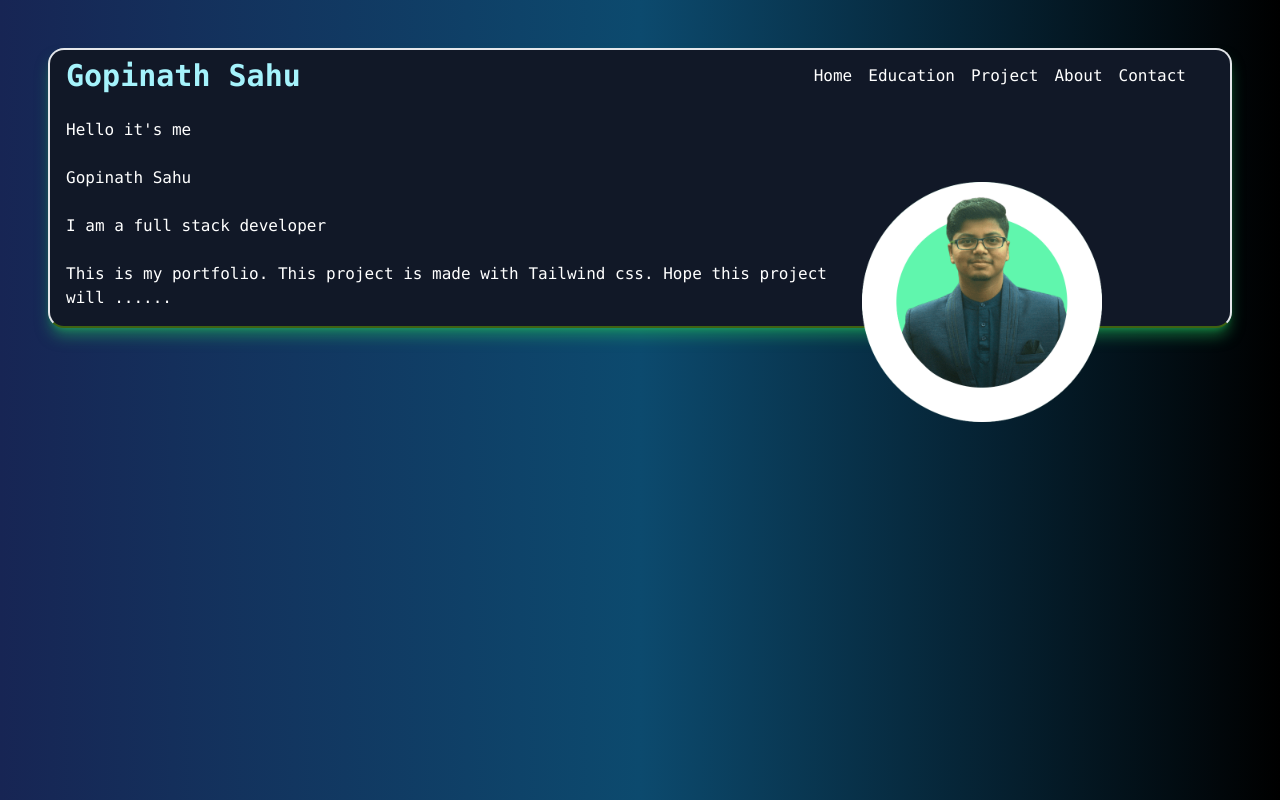
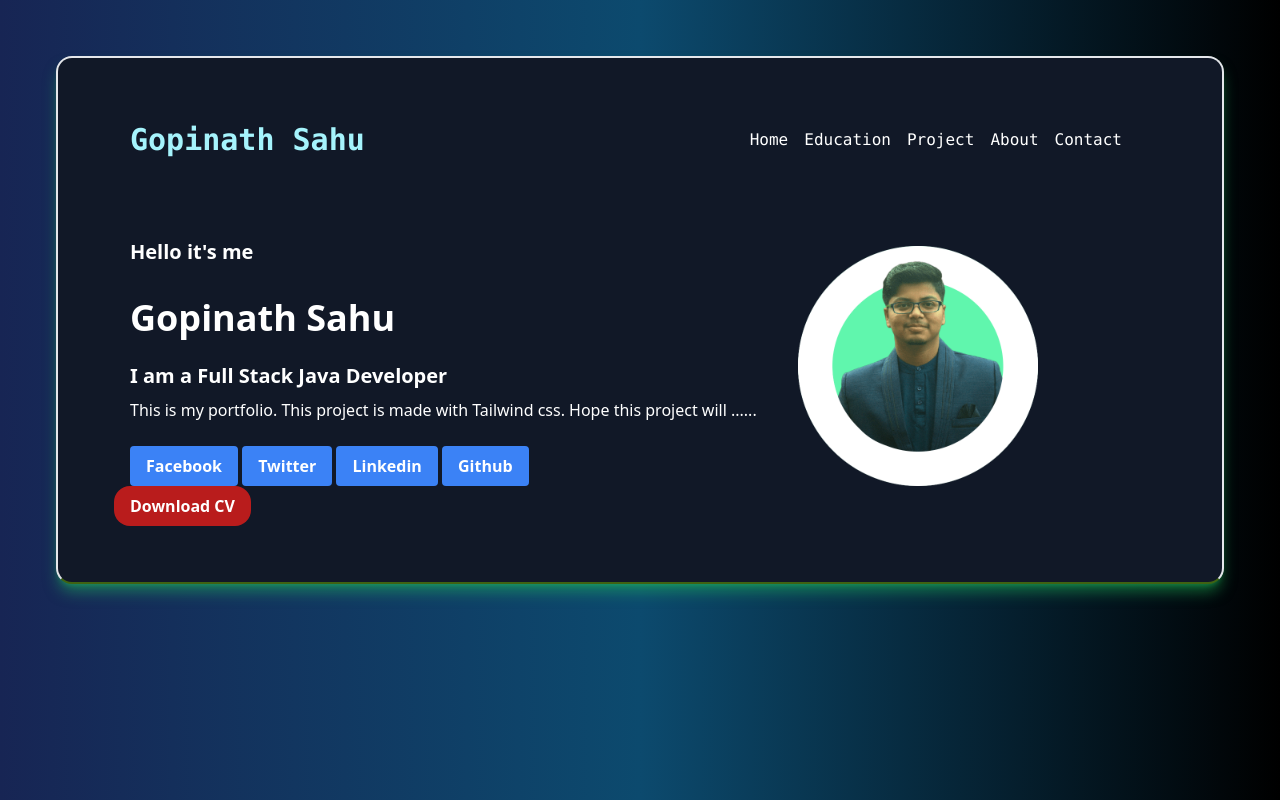
Before and after one commit to gnsgns6/Portfolio, a website: page index.html in a window 1280 px wide. Drawn offline with nearby package versions, Linux system fonts and the light colour scheme.

Commit message:
Buttons Created

```diff
--- a/index.html
+++ b/index.html
@@ -7,7 +7,9 @@
 </head>
 <body class="bg-gradient-to-r from-blue-950 via-sky-900 to-black">
 
-<div class="box-content m-12 bg-gray-900 rounded-2xl shadow-lg shadow-green-500/50 border-solid border-2 border-b-lime-800"> <!--or box editing-->
+<div class="box-content m-14 bg-gray-900 rounded-2xl shadow-lg shadow-green-500/50 border-solid border-2 border-b-lime-800">
+    <!--or box editing-->
+    <div class="p-14">                  <!--spacing after box editing-->
 
         <nav class="text-white px-4 py-2 flex justify-between items-center rounded-2xl  ">
 
@@ -25,13 +27,32 @@
         <div class="flex float-right">
             <img src="/src/profile.png" alt="pic" height="300" width="300" class="w-60 h-60 mr-32 ml-auto mt-20 ">
         </div>
-  <div class="text-white p-4 font-mono">
-    <h5>Hello it's me</h5><br>
-    <h1>Gopinath Sahu</h1><br>
-    <h5>I am a full stack developer</h5><br>
-    <p>This is my portfolio. This project is made with Tailwind css. Hope this project will ......</p>
+        <div class="text-white p-4 font-extrabold">
+            <br><br>
+            <h5 class="text-xl py-2">Hello it's me</h5>
+            <h1 class="text-4xl py-6">Gopinath Sahu</h1>
+            <h5 class="text-xl" py-2>I am a Full Stack Java Developer</h5>
+            <p class="font-normal py-2">This is my portfolio. This project is made with Tailwind css. Hope this project
+                will ......</p>
         </div>
-
+        <div class="ml-4">
+            <button type="button" name="fb"
+                    class="bg-blue-500 hover:bg-blue-700 text-white font-bold py-2 px-4 rounded">Facebook
+            </button>
+            <button type="button" name="tw"
+                    class="bg-blue-500 hover:bg-blue-700 text-white font-bold py-2 px-4 rounded">Twitter
+            </button>
+            <button type="button" name="li"
+                    class="bg-blue-500 hover:bg-blue-700 text-white font-bold py-2 px-4 rounded">Linkedin
+            </button>
+            <button type="button" name="git"
+                    class="bg-blue-500 hover:bg-blue-700 text-white font-bold py-2 px-4 rounded">Github
+            </button>
+        </div>
+        <button type="button" name="cv"
+                class="bg-red-700 hover:bg-green-700 text-white font-bold py-2 px-4 rounded-2xl">Download CV
+        </button>
+    </div>
 </div>
 </body>
 </html>
--- a/style.css
+++ /dev/null
@@ -1,33 +0,0 @@
-nav .header{
-    float: left;
-    color: cyan;
-}
-body{
-    background-image: linear-gradient(to right, #000000, #130007, #1b0012, #20001d, #1f0029, #200238, #1c0448, #0d085a, #0f0a71, #120b88, #160ba0, #1a0bb9);
-}
-ul{
-    list-style-type: none;
-    text-align: right;
-    padding: 12px;
-}
-li{
-    display: inline;
-    padding: 8px;
-    font-family: "Comic Sans MS";
-}
-a{
-    background-color: transparent;
-    text-decoration: none;
-}
-a:link {color: green;}
-
-a:visited {color: pink;}
-
-a:hover {color: red;}
-
-a:active {  color: yellow; }
-
-.nav{
-    background-color: darkgreen;
-    border-radius: 12px;
-}
```
Also changed, not shown: tailwind.config.js (+7 -5 lines). Lines whose indentation alone changed are shown as unchanged.
